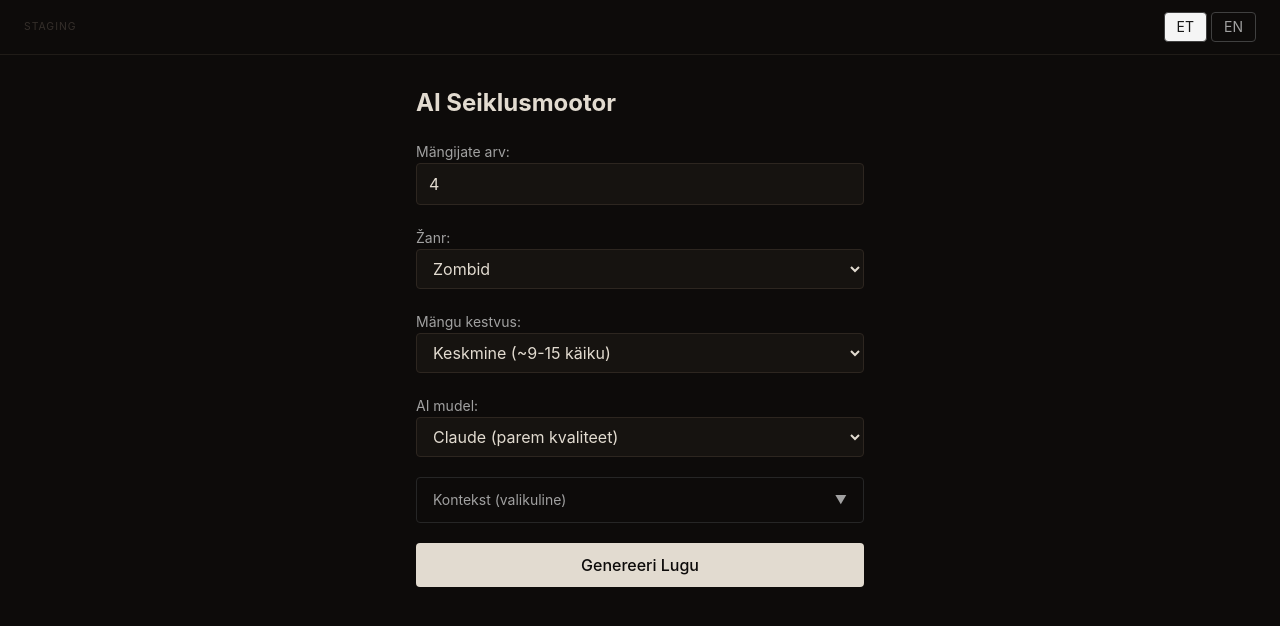
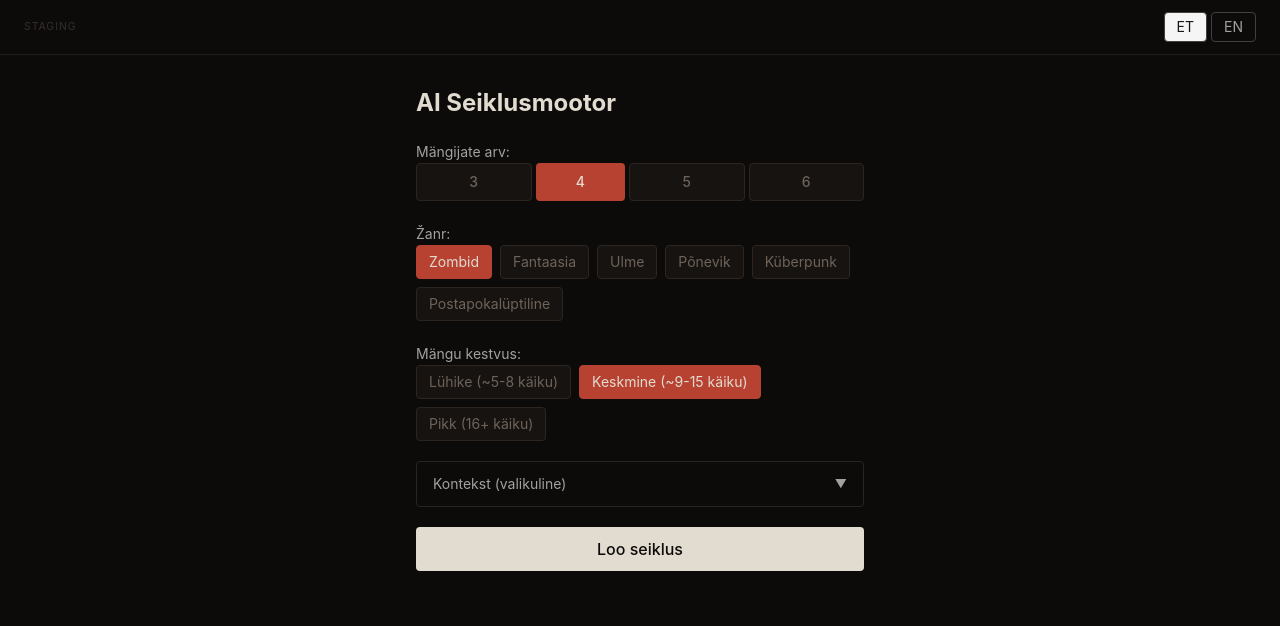
Before and after one commit to khelias/ai-adventure-engine, a React (Vite) app: page / in a window 1280 px wide. Shown: the top 626 px of the page. Built offline with nearby package versions, Linux system fonts and the light colour scheme.

Commit message:
F2: UI/UX ergonoomia — chips, numbered choices, scroll, full-story export

```diff
--- a/src/components/GameScreen.tsx
+++ b/src/components/GameScreen.tsx
@@ -1,4 +1,4 @@
-import { useState } from 'react'
+import { useEffect, useState } from 'react'
 import { useGameStore } from '../store/gameStore'
 import { translations } from '../i18n/translations'
 import { handlePlayerChoice } from '../game/actions'
@@ -19,6 +19,10 @@ export function GameScreen() {
 
   const [showCustomInput, setShowCustomInput] = useState(false)
   const [customText, setCustomText] = useState('')
+
+  useEffect(() => {
+    window.scrollTo({ top: 0, behavior: 'smooth' })
+  }, [currentTurn])
 
   const durationLabel =
     duration === 'Short'
@@ -72,7 +76,7 @@ export function GameScreen() {
         </div>
 
         {/* Parameters */}
-        <div className="grid grid-cols-3 gap-5">
+        <div className="grid grid-cols-1 sm:grid-cols-3 gap-4 sm:gap-5">
           {parameters.map((p) => (
             <ParameterBar key={p.name} param={p} />
           ))}
@@ -81,9 +85,15 @@ export function GameScreen() {
 
       {/* ── Scene ── */}
       <div
-        className="border-x border-b-0 border-t px-6 py-8 space-y-5"
+        key={currentTurn}
+        className="scene-fade border-x border-b-0 border-t px-6 py-8 space-y-5"
         style={{ background: 'var(--surface-alt)', borderColor: 'var(--border)', borderTopColor: 'var(--accent)' }}
       >
+        <div className="flex items-center gap-3 mb-1">
+          <span className="label-caps">{strings.sceneLabel} {currentTurn}</span>
+          <div className="flex-1 h-px" style={{ background: 'var(--border-dim)' }} />
+        </div>
+
         {isLoading && !sceneText ? (
           <p className="scene-text opacity-30">{strings.loading}</p>
         ) : (
@@ -121,7 +131,7 @@ export function GameScreen() {
                   disabled={isUsed || isLoading}
                   className="choice-btn"
                 >
-                  <span className="choice-btn-arrow">›</span>
+                  <span className="choice-num">{i + 1}</span>
                   <span>{choice.text}{isUsed ? ` (${strings.usedLabel})` : ''}</span>
                 </button>
               )
--- a/src/components/SetupScreen.tsx
+++ b/src/components/SetupScreen.tsx
@@ -19,6 +19,8 @@ const DURATIONS: { value: Duration; labelKey: keyof typeof translations.et }[] =
   { value: 'Long', labelKey: 'durationLong' },
 ]
 
+const PLAYER_COUNTS = [3, 4, 5, 6]
+
 export function SetupScreen() {
   const settings = useGameStore((s) => s.settings)
   const setSetting = useGameStore((s) => s.setSetting)
@@ -32,60 +34,57 @@ export function SetupScreen() {
   const setCtx = (patch: Partial<typeof ctx>) =>
     setSetting('context', { ...ctx, ...patch })
 
+  const playerCount = PLAYER_COUNTS.includes(settings.players) ? settings.players : 4
+
   return (
     <section className="space-y-5 max-w-md mx-auto">
       <h2 className="text-2xl font-bold">{strings.appTitle}</h2>
 
       <Field label={strings.playerCountLabel}>
-        <input
-          type="number"
-          min={1}
-          max={6}
-          value={settings.players}
-          onChange={(e) => setSetting('players', Math.max(1, Number(e.target.value)))}
-          className="w-full input-base"
-        />
+        <div className="flex gap-1">
+          {PLAYER_COUNTS.map((n) => (
+            <button
+              key={n}
+              type="button"
+              onClick={() => setSetting('players', n)}
+              className={`flex-1 py-2 rounded text-sm font-medium transition-all ${
+                playerCount === n ? 'chip-active' : 'chip'
+              }`}
+            >
+              {n}
+            </button>
+          ))}
+        </div>
       </Field>
 
       <Field label={strings.genreLabel}>
-        <select
-          value={settings.genre}
-          onChange={(e) => setSetting('genre', e.target.value as Genre)}
-          className="w-full input-base"
-        >
+        <div className="flex flex-wrap gap-2">
           {GENRES.map((g) => (
-            <option key={g.value} value={g.value}>
+            <button
+              key={g.value}
+              type="button"
+              onClick={() => setSetting('genre', g.value)}
+              className={`chip ${settings.genre === g.value ? 'chip-active' : ''}`}
+            >
               {strings[g.labelKey] as string}
-            </option>
+            </button>
           ))}
-        </select>
+        </div>
       </Field>
 
       <Field label={strings.durationLabel}>
-        <select
-          value={settings.duration}
-          onChange={(e) => setSetting('duration', e.target.value as Duration)}
-          className="w-full input-base"
-        >
+        <div className="flex flex-wrap gap-2">
           {DURATIONS.map((d) => (
-            <option key={d.value} value={d.value}>
+            <button
+              key={d.value}
+              type="button"
+              onClick={() => setSetting('duration', d.value)}
+              className={`chip ${settings.duration === d.value ? 'chip-active' : ''}`}
+            >
               {strings[d.labelKey] as string}
-            </option>
+            </button>
           ))}
-        </select>
-      </Field>
-
-      <Field label={strings.providerLabel}>
-        <select
-          value={settings.provider}
-          onChange={(e) =>
-            setSetting('provider', e.target.value as 'claude' | 'gemini')
-          }
-          className="w-full input-base"
-        >
-          <option value="gemini">{strings.providerGemini}</option>
-          <option value="claude">{strings.providerClaude}</option>
-        </select>
+        </div>
       </Field>
 
       <div className="border border-neutral-800 rounded">
@@ -142,6 +141,19 @@ export function SetupScreen() {
                 className="w-full input-base"
               />
             </Field>
+
+            <Field label={strings.providerLabel}>
+              <select
+                value={settings.provider}
+                onChange={(e) =>
+                  setSetting('provider', e.target.value as 'claude' | 'gemini')
+                }
+                className="w-full input-base"
+              >
+                <option value="claude">{strings.providerClaude}</option>
+                <option value="gemini">{strings.providerGemini}</option>
+              </select>
+            </Field>
           </div>
         )}
       </div>
--- a/src/i18n/translations.ts
+++ b/src/i18n/translations.ts
@@ -54,6 +54,12 @@ interface StringTable {
   playerName: string
   playerNamePlaceholder: string
   usedLabel: string
+  defaultNamesBtn: string
+  sceneLabel: string
+  showFullStoryBtn: string
+  hideFullStoryBtn: string
+  copyStoryBtn: string
+  copiedMsg: string
   endNarrative: string
   endParametric: string
   endGenericText: string
@@ -99,7 +105,7 @@ export const translations: Record<Language, StringTable> = {
     providerLabel: 'AI mudel:',
     providerClaude: 'Claude (parem kvaliteet)',
     providerGemini: 'Gemini (kiire, odav)',
-    generateStoryBtn: 'Genereeri Lugu',
+    generateStoryBtn: 'Loo seiklus',
     storyChoiceTitle: 'Vali seikluse algus',
     customStoryTitle: '...või kirjuta omaenda stsenaarium:',
     customStoryPlaceholder:
@@ -121,6 +127,12 @@ export const translations: Record<Language, StringTable> = {
     playerName: 'Mängija',
     playerNamePlaceholder: 'Sisesta uus nimi soovi korral',
     usedLabel: 'Kasutatud',
+    defaultNamesBtn: 'Kasuta Mängija 1, 2, 3…',
+    sceneLabel: 'Stseen',
+    showFullStoryBtn: 'Näita kogu lugu',
+    hideFullStoryBtn: 'Peida kogu lugu',
+    copyStoryBtn: 'Kopeeri tekst',
+    copiedMsg: 'Kopeeritud!',
     endNarrative: 'Narratiivne Lõpp',
     endParametric: 'Parameetriline Kaotus',
     endGenericText: 'Seiklus on jõudnud ootamatu lõpuni.',
@@ -165,7 +177,7 @@ export const translations: Record<Language, StringTable> = {
     providerLabel: 'AI model:',
     providerClaude: 'Claude (better quality)',
     providerGemini: 'Gemini (fast, cheap)',
-    generateStoryBtn: 'Generate Story',
+    generateStoryBtn: 'Create Adventure',
     storyChoiceTitle: "Choose your adventure's start",
     customStoryTitle: '...or write your own scenario:',
     customStoryPlaceholder:
@@ -187,6 +199,12 @@ export const translations: Record<Language, StringTable> = {
     playerName: 'Player',
     playerNamePlaceholder: 'Enter new name if desired',
     usedLabel: 'Used',
+    defaultNamesBtn: 'Use Player 1, 2, 3…',
+    sceneLabel: 'Scene',
+    showFullStoryBtn: 'Show full story',
+    hideFullStoryBtn: 'Hide full story',
+    copyStoryBtn: 'Copy text',
+    copiedMsg: 'Copied!',
     endNarrative: 'Narrative End',
     endParametric: 'Parametric Loss',
     endGenericText: 'The adventure has come to an unexpected end.',
--- a/src/index.css
+++ b/src/index.css
@@ -1,4 +1,12 @@
 @import "tailwindcss";
+
+@keyframes scene-enter {
+  from { opacity: 0; transform: translateY(8px); }
+  to   { opacity: 1; transform: translateY(0); }
+}
+.scene-fade {
+  animation: scene-enter 0.4s ease-out;
+}
 
 :root {
   color-scheme: dark;
@@ -86,6 +94,30 @@ body {
     color: var(--text);
   }
 
+  /* ── Chip selectors (setup screen) ── */
+  .chip {
+    background: var(--surface);
+    border: 1px solid var(--border);
+    color: var(--text-muted);
+    @apply px-3 py-1.5 rounded text-sm transition-all cursor-pointer whitespace-nowrap;
+  }
+  .chip:hover {
+    border-color: var(--accent);
+    color: var(--text);
+  }
+  .chip-active {
+    background: var(--accent);
+    border-color: var(--accent);
+    color: var(--text);
+  }
+
+  /* ── Numbered choice badge ── */
+  .choice-num {
+    color: var(--accent);
+    border: 1px solid var(--accent);
+    @apply shrink-0 text-xs font-bold w-5 h-5 rounded-full flex items-center justify-center mt-0.5;
+  }
+
   /* ── Small caps label ── */
   .label-caps {
     font-size: 0.65rem;
--- a/src/store/gameStore.ts
+++ b/src/store/gameStore.ts
@@ -50,6 +50,7 @@ interface GameState {
   sceneText: string
   choices: Choice[]
   recentScenes: string[]
+  allScenes: string[]
 
   // End state
   gameOverKind: GameOverKind
@@ -93,6 +94,7 @@ const initialGameSlice = {
   sceneText: '',
   choices: [] as Choice[],
   recentScenes: [] as string[],
+  allScenes: [] as string[],
   gameOverKind: null as GameOverKind,
   gameOverTitle: '',
   gameOverText: '',
@@ -155,6 +157,7 @@ export const useGameStore = create<GameState & GameActions>()((set) => ({
       roles,
       currentTurn,
       recentScenes: [...state.recentScenes, sceneText].slice(-2),
+      allScenes: [...state.allScenes, sceneText],
     })),
 
   setGameOver: (kind, title, text) =>
```
Also changed, not shown: src/components/GameOverScreen.tsx (+67 -2 lines), src/components/RoleAssignmentScreen.tsx (+28 -8 lines).
